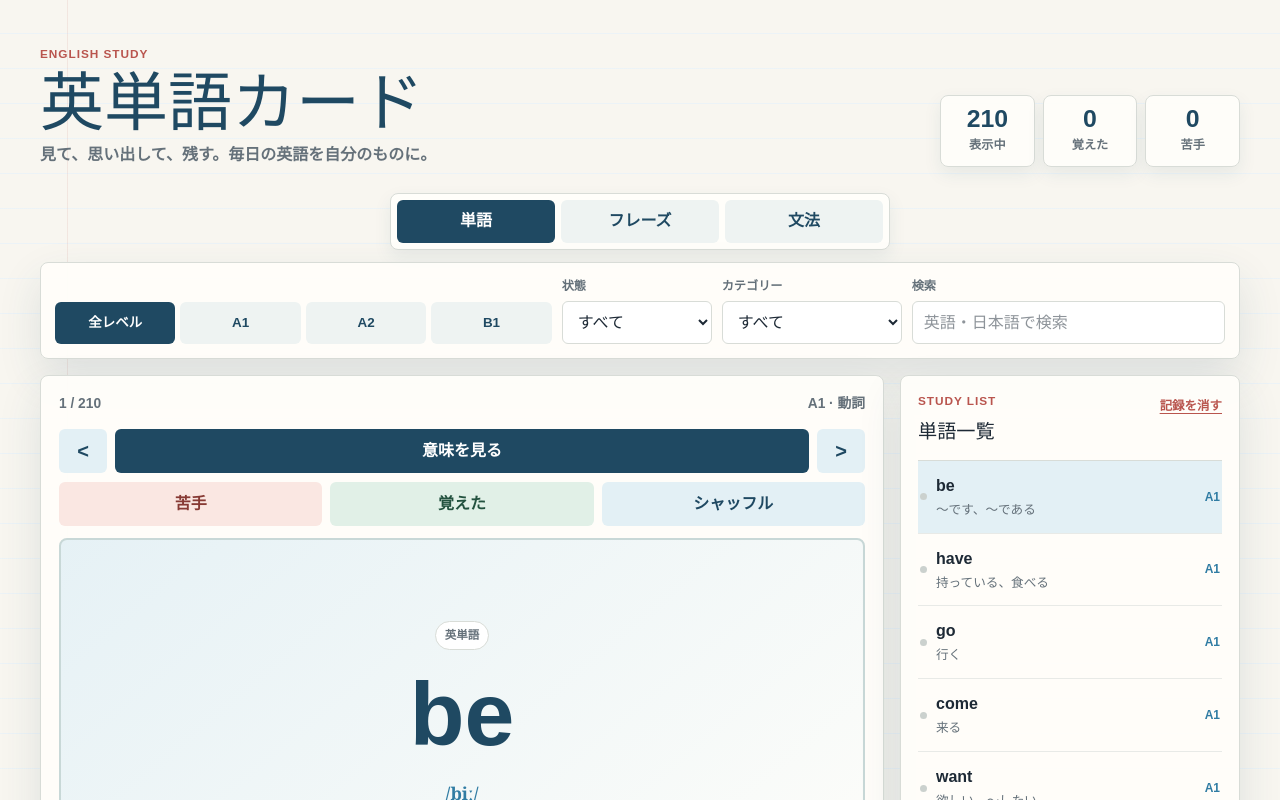
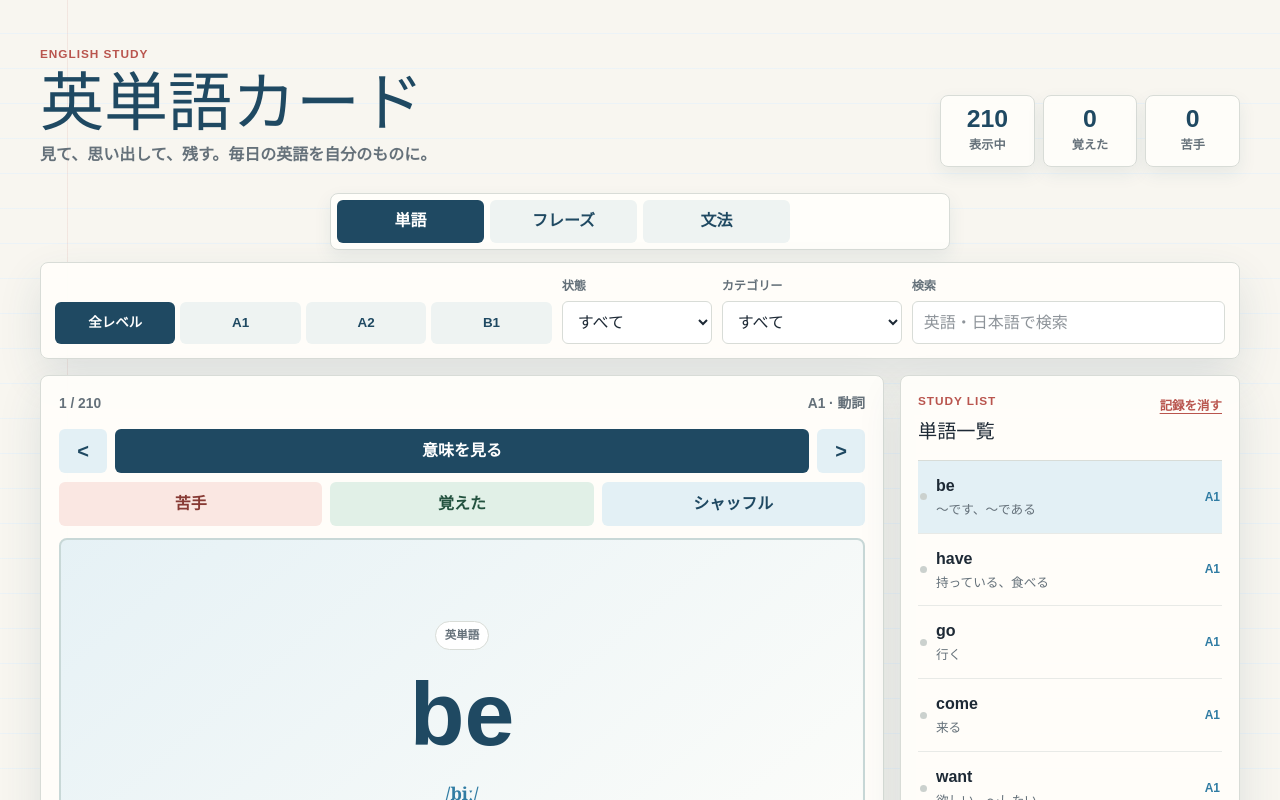
Before and after one commit to kunihiko-create/english, a Next.js app: page / in a window 1280 px wide. Shown: the top 800 px of the page. Built offline with nearby package versions, Linux system fonts and the light colour scheme.

Commit message:
Fit four study mode tabs

```diff
--- a/app/globals.css
+++ b/app/globals.css
@@ -44,7 +44,7 @@ h2 { margin-bottom: 0; font-size: 1.2rem; }
 .stats strong { color: var(--navy); font-size: 1.55rem; line-height: 1; }
 .stats span { color: var(--muted); font-size: 0.76rem; font-weight: 800; }
 
-.mode-tabs { display: grid; grid-template-columns: repeat(3, 1fr); gap: 6px; width: min(500px, 100%); margin: 0 auto 12px; padding: 6px; border: 1px solid var(--line); border-radius: 8px; background: var(--surface); box-shadow: 0 7px 18px rgba(31, 73, 98, 0.08); }
+.mode-tabs { display: grid; grid-template-columns: repeat(4, 1fr); gap: 6px; width: min(620px, 100%); margin: 0 auto 12px; padding: 6px; border: 1px solid var(--line); border-radius: 8px; background: var(--surface); box-shadow: 0 7px 18px rgba(31, 73, 98, 0.08); }
 .mode-tabs button, .level-tabs button { min-height: 43px; border-radius: 6px; color: var(--navy); background: #eef3f2; font-weight: 800; cursor: pointer; transition: background 160ms ease, color 160ms ease; }
 .mode-tabs button.active, .level-tabs button.active { color: white; background: var(--navy); }
 
```
